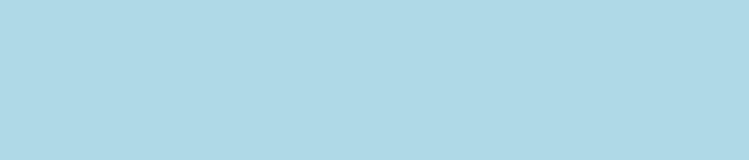
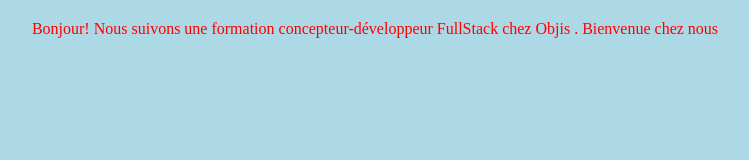
Before and after one commit to nkaffoadeline/demo_css, a plain HTML site: page index.html in a window 1280 px wide. Shown: the whole page, without its empty margins (265-1014 px from the left). Drawn offline with Linux system fonts and the light colour scheme.

Commit message:
Ajout du paragraphe

```diff
--- a/index.html
+++ b/index.html
@@ -7,6 +7,6 @@
     <link href="style.css" rel="stylesheet">
 </head>
 <body>
-
+   <P>Bonjour! Nous suivons une formation concepteur-développeur FullStack chez Objis . Bienvenue chez nous</P>
 </body>
 </html>
--- a/style.css
+++ b/style.css
@@ -1,3 +1,10 @@
 body {
     background-color: lightblue;
 }
+
+p {
+    color: red;
+    text-align: center;
+    margin: 10px;
+    padding: 10px;
+}
```
